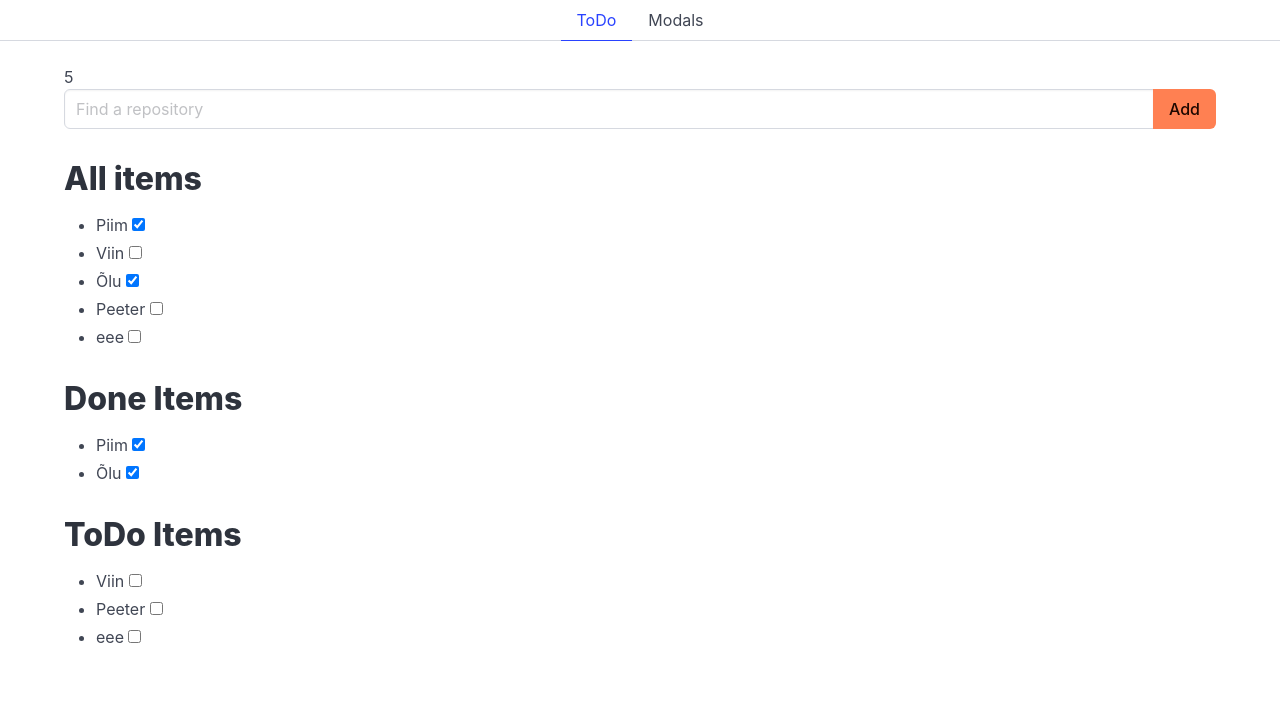
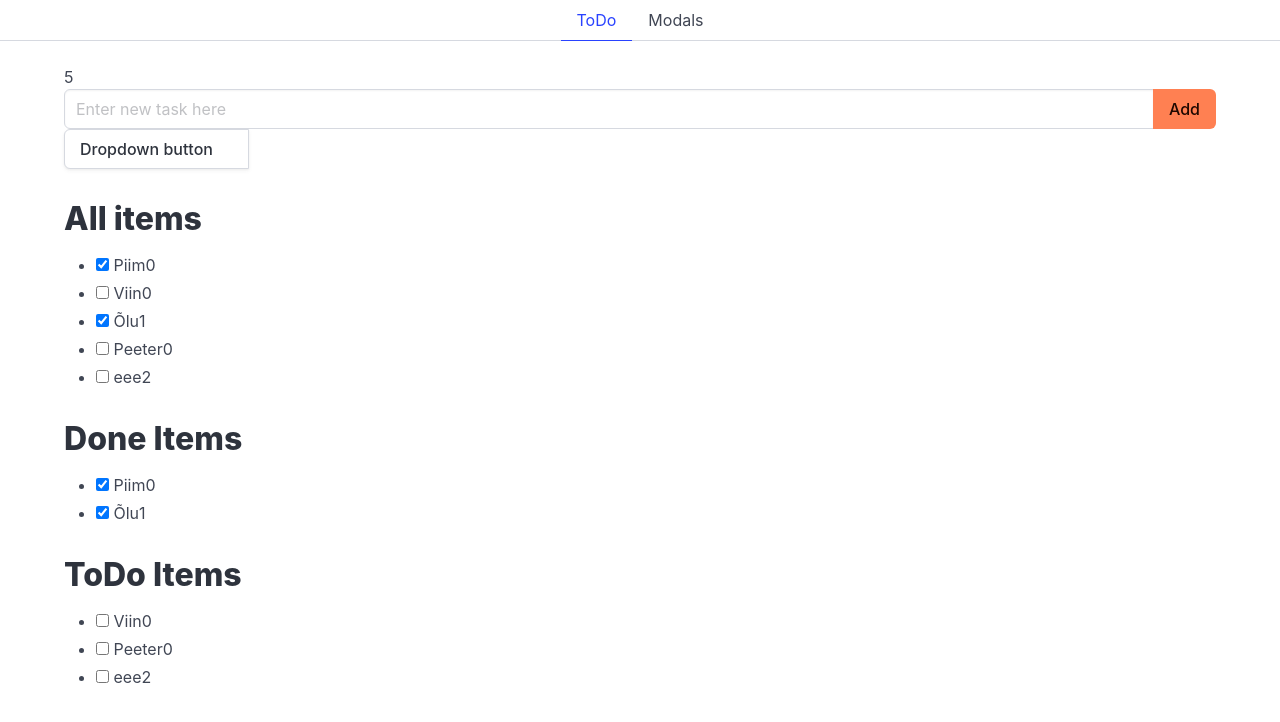
Before and after one commit to MarkusK188/ta25a, a Vue app in the folder learnfront/: page /#/ in a window 1280 px wide. Shown: the top 722 px of the page. Built offline with nearby package versions, Linux system fonts and the light colour scheme.

Commit message:
Add item importance values

```diff
--- a/learnfront/src/components/ItemList.vue
+++ b/learnfront/src/components/ItemList.vue
@@ -1,13 +1,15 @@
 <script setup>
 defineProps(['items', 'title']);
+
+
 </script>
 
 <template>
     <h1>{{ title }}</h1>
-        <ul>
-            <li v-for="item in items" :key="item.id">
-                {{ item.text }}
-                <input @click="" type="checkbox" v-model="item.isDone">
-            </li>
-        </ul>
+    <ul>
+        <li v-for="item in items" :key="item.id">
+            <input @click="" type="checkbox" v-model="item.isDone">
+            {{ item.text + item.importance }}
+        </li>
+    </ul>
 </template>
--- a/learnfront/src/pages/ToDo.vue
+++ b/learnfront/src/pages/ToDo.vue
@@ -1,34 +1,42 @@
 <script setup>
-import {computed, ref} from 'vue';
+import { computed, ref } from 'vue';
 import ItemList from '../components/ItemList.vue';
 
 let isPrimary = ref(true);
 let text = ref("");
+
 let i = 0;
 let num = ref(0);
 setInterval(() => {
     num.value++
 }, 1000);
+
+let activeImportance = 2
+
 let items = ref([
-        {id:i++, text:'Piim', isDone: true},
-        {id:i++, text:'Viin', isDone: false},
-        {id:i++, text:'Õlu', isDone: true},
-        {id:i++, text:'Peeter', isDone: false},
-        {id:i++, text:'eee', isDone: false},
+    { id: i++, text: 'Piim', isDone: true, importance: 0 },
+    { id: i++, text: 'Viin', isDone: false, importance: 0 },
+    { id: i++, text: 'Õlu', isDone: true, importance: 1 },
+    { id: i++, text: 'Peeter', isDone: false, importance: 0 },
+    { id: i++, text: 'eee', isDone: false, importance: 2 },
 ]);
 let newItem = ref('');
 
-    function add(){
-        if(newItem.value.trim() !== '') {
-            items.value.push({id:i++, text:newItem.value.trim(), isDone: false},);
+function add() {
+    if (newItem.value.trim() !== '') {
+        items.value.push({ id: i++, text: newItem.value.trim(), isDone: false, importance: activeImportance },);
         newItem.value = '';
-        } else {alert("THIS SHIT EMPTY AF!!!"); //alert peatab kõik JavaScripti kui see ees on
+    } else {
+        alert("THIS THING EMPTY AF!!!"); //alert peatab kõik JavaScripti kui see ees on
         newItem.value = '';
     }
 }
 
 let doneItems = computed(() => items.value.filter(item => item.isDone));
 let ToDoItems = computed(() => items.value.filter(item => !item.isDone));
+
+let isOpen = ref(false)
+
 </script>
 
 <template>
@@ -36,7 +44,25 @@ setInterval(() => {
         {{ num }}
         <div class="field has-addons">
             <div class="control is-expanded">
-                <input @keydown.enter="add" class="input" type="text" v-model="newItem" placeholder="Find a repository">
+                <input @keydown.enter="add" class="input" type="text" v-model="newItem"
+                    placeholder="Enter new task here">
+                <div class="dropdown" :class="{'is-active': isOpen }">
+                    <div class="dropdown-trigger">
+                        <button @click="isOpen = !isOpen" class="button" aria-haspopup="true" aria-controls="dropdown-menu">
+                            <span>Dropdown button</span>
+                            <span class="icon is-small">
+                                <i class="fas fa-angle-down" aria-hidden="true"></i>
+                            </span>
+                        </button>
+                    </div>
+                    <div class="dropdown-menu" id="dropdown-menu" role="menu">
+                        <div class="dropdown-content">
+                            <a @click="activeImportance = 0"  class="dropdown-item"> Low importance </a>
+                            <a @click="activeImportance = 1" class="dropdown-item"> Medium importance </a>
+                            <a  @click="activeImportance = 2" class="dropdown-item "> High importance </a>
+                        </div>
+                    </div>
+                </div>
             </div>
             <div class="control">
                 <button @click="add" class="button is-primary">
@@ -53,6 +79,4 @@ setInterval(() => {
 
 </template>
 
-<style>
-
-</style>
+<style></style>
```
Lines whose indentation alone changed are shown as unchanged.
